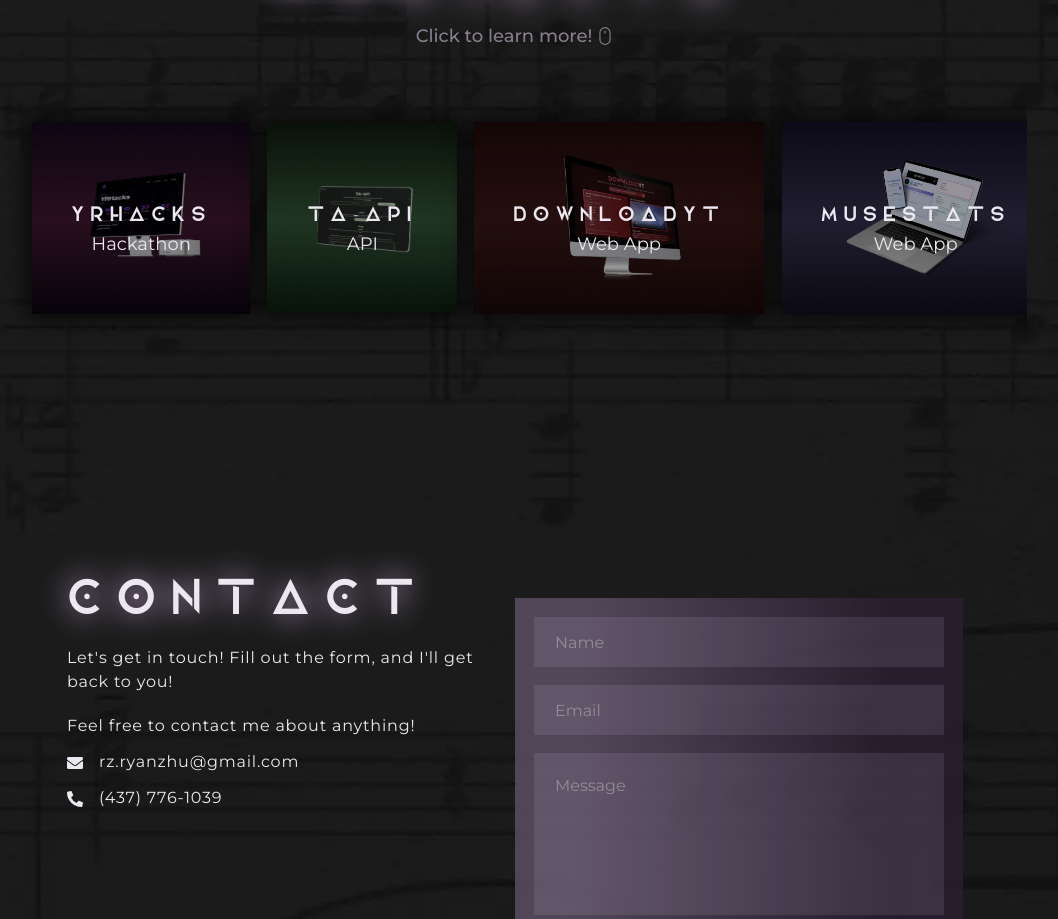
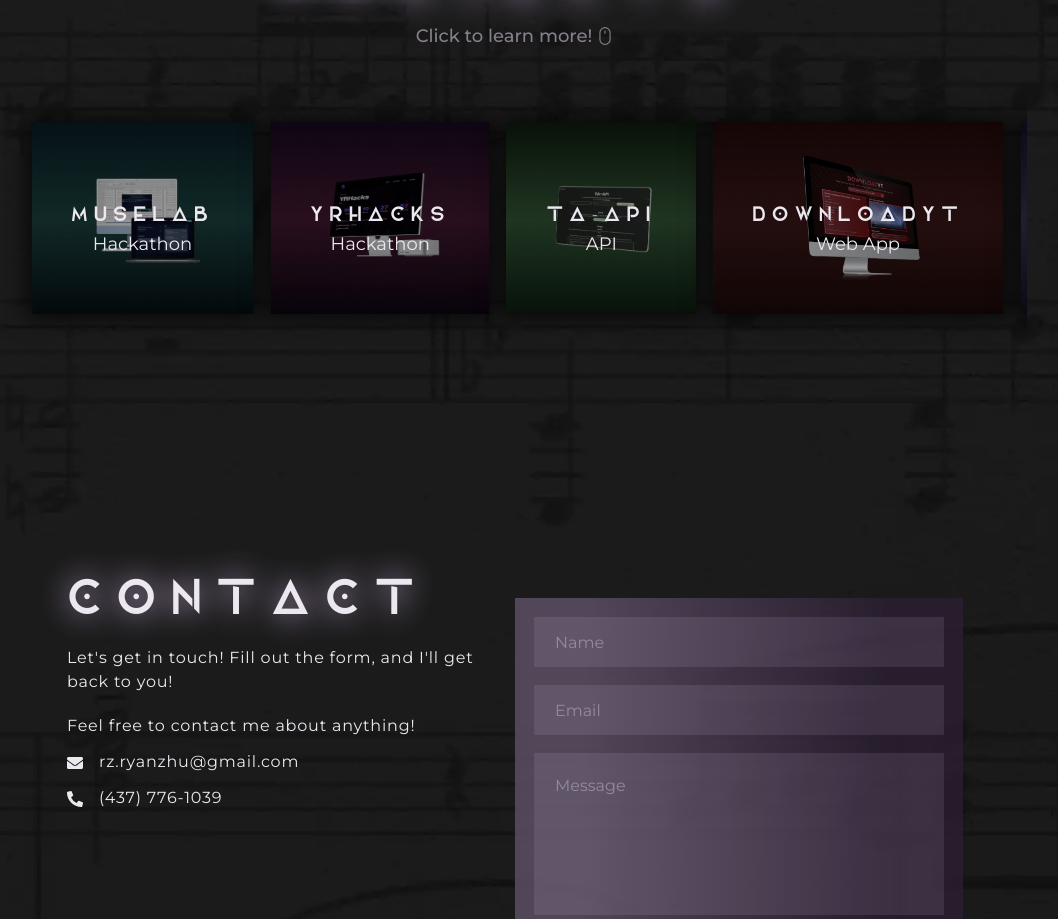
Before and after one commit to ryan-zhu-music/portfolio-website, a Next.js app: page / in a window 1280 px wide. Shown: the part 2567-3486 px from the top of the page, without its empty margins (125-1183 px from the left). Built offline with nearby package versions, Linux system fonts and the light colour scheme.

Commit message:
add muselab

```diff
--- a/data/projects.ts
+++ b/data/projects.ts
@@ -1,4 +1,17 @@
 export const projects = [
+  {
+    title: "MuseLab",
+    type: "Hackathon",
+    date: "March 2023",
+    tech_stack: ["Next.js", "TailwindCSS", "Spring Boot"],
+    description: [
+      "A Spring Boot plugin and for the popular music notation software MuseScore, enabling users to collaborate with each other in real time and manage projects with ease.",
+      "Features can be used through the MuseScore desktop app with the plugin installed, as well as through the web app.",
+    ],
+    image: "/assets/img/projects/ryan-zhu-muselab.webp",
+    url: "https://www.muselab.app/",
+    prototype: false,
+  },
   {
     title: "YRHacks",
     type: "Hackathon",
@@ -6,7 +19,7 @@ export const projects = [
     tech_stack: ["Next.js", "TailwindCSS", "TypeScript"],
     description: [
       "A student-run hackathon for 300+ high school students across the York Region District School Board.",
-      "As a logistics technology executive, I am responsible for the development of the website and Discord bot, as well as other organizational tasks.",
+      "As a logistics technology executive, I was responsible for the development of the website and Discord bot, as well as other organizational tasks.",
     ],
     image: "/assets/img/projects/ryan-zhu-yrhacks.webp",
     url: "https://www.yrhacks.ca/",
```
Also changed, not shown: public/assets/img/projects/ryan-zhu-muselab.webp (added).
